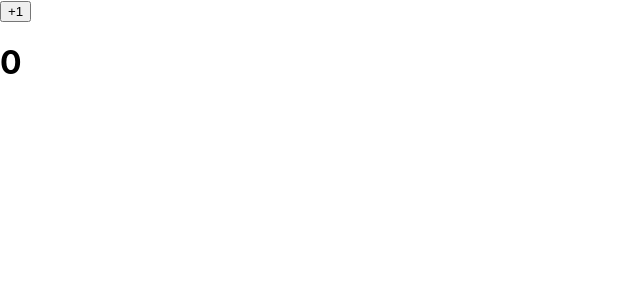
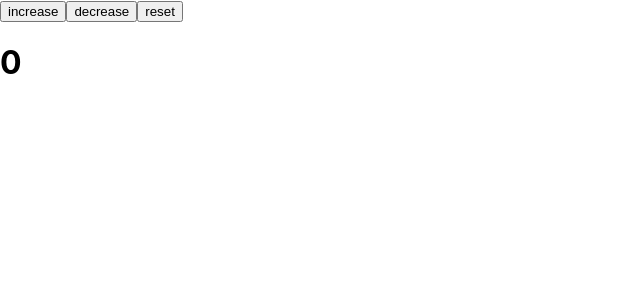
Before and after one commit to JoseTM/playingWithReactHooks, a React (Create React App) app: page / in a window 1280 px wide. Shown: the top 300 px of the page, without its empty margins (0-640 px from the left). Built offline with nearby package versions, Linux system fonts and the light colour scheme.

Commit message:
seccion 2 añadimos otros clicks handlers

```diff
--- a/src/App.js
+++ b/src/App.js
@@ -1,14 +1,22 @@
 import React, {useState} from 'react'
 
 function App(){
-
-   const [counter, setCounter] = useState(0)
-   const handleClick = () => setCounter(counter + 1);
+   console.log(useState(0));
+   const [counter, setCounter] = useState(0);
+   const sumOnClick = () => setCounter(counter + 1);
+   const substractOnClick = () => setCounter(counter - 1);
+   const resetOnClick = () => setCounter(0);
 
    return(
       <div>
-         <button onClick={handleClick}>
-            +1
+         <button onClick={sumOnClick}>
+            increase
+         </button>
+         <button onClick={substractOnClick}>
+            decrease
+         </button>
+         <button onClick={resetOnClick}>
+            reset
          </button>
          <h1>
             { counter }
```
